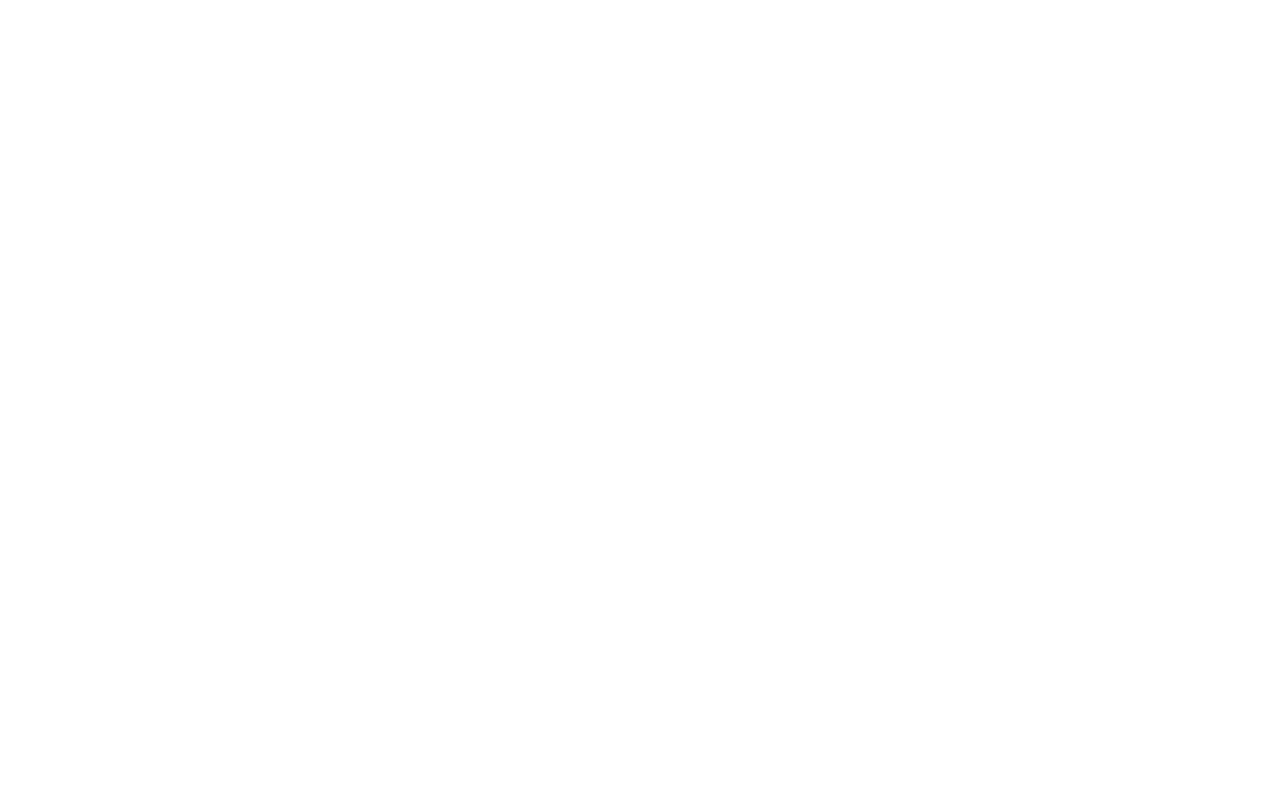
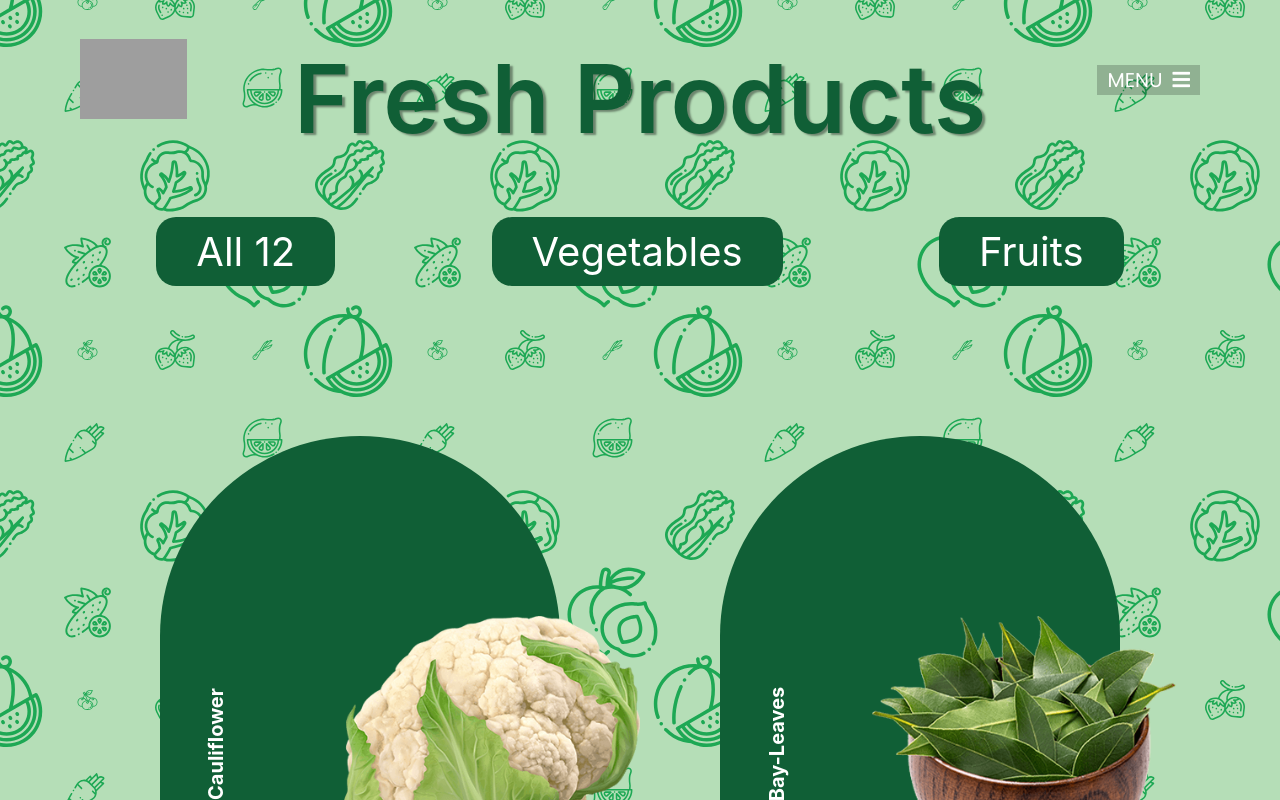
Before and after one commit to mukulrajpoot262610/veg-shop, a React (Create React App) app: page /product in a window 1280 px wide. Shown: the top 800 px of the page. Built offline with nearby package versions, Linux system fonts and the light colour scheme; grey boxes are pictures that could not be loaded.

Commit message:
Completed basic Frontend

```diff
--- a/src/App.js
+++ b/src/App.js
@@ -2,6 +2,7 @@
 import { BrowserRouter as Router, Switch, Route } from "react-router-dom";
 import Homepage from "./pages/Homepage";
 import Signin from "./pages/Signin";
+import Productpage from "./pages/Productpage";
 
 function App() {
   return (
@@ -9,6 +10,7 @@
       <Switch>
         <Route exact path="/" component={Homepage} />
         <Route exact path="/signin" component={Signin} />
+        <Route exact path="/product" component={Productpage} />
       </Switch>
     </Router>
   );
--- a/src/components/Navbar.js
+++ b/src/components/Navbar.js
@@ -40,7 +40,7 @@
             <a href="/">ABOUT</a>
           </li>
           <li>
-            <a href="/">PRODUCTS</a>
+            <a href="/product">PRODUCTS</a>
           </li>
           <li>
             <Link to="/signin">SIGN IN</Link>
--- a/src/components/ProductsList.js
+++ b/src/components/ProductsList.js
@@ -19,7 +19,7 @@
   };
 
   return (
-    <Page>
+    <Page id="product">
       <Head1>Fresh Products</Head1>
       <Filter>
         <li onClick={() => filterItem("")}>{`All ${data.length}`}</li>
--- a/src/pages/Homepage.js
+++ b/src/pages/Homepage.js
@@ -37,7 +37,7 @@
   & > h1 {
     font-size: 10.5rem;
     font-weight: 400;
-    line-height: 10.7rem;
+    line-height: 13.7rem;
     color: #1ca854;
     position: absolute;
     top: 20%;
--- /dev/null
+++ b/src/pages/Productpage.js
@@ -0,0 +1,14 @@
+import React from "react";
+import Navbar from "../components/Navbar";
+import ProductsList from "../components/ProductsList";
+
+const Productpage = () => {
+  return (
+    <div>
+      <Navbar />
+      <ProductsList />
+    </div>
+  );
+};
+
+export default Productpage;
```
